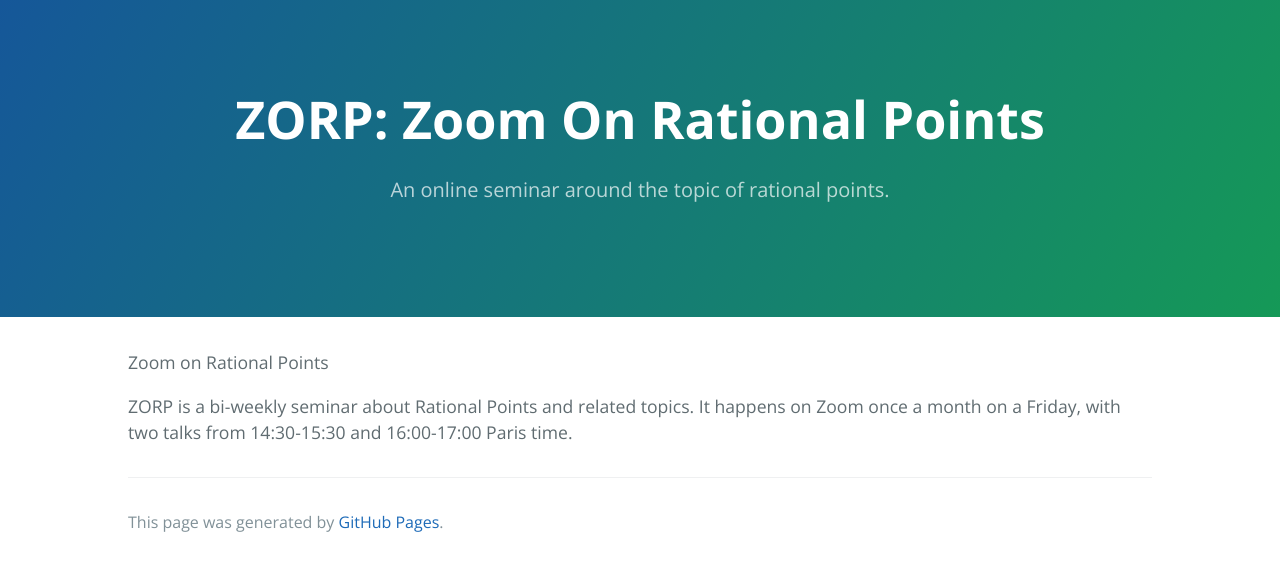
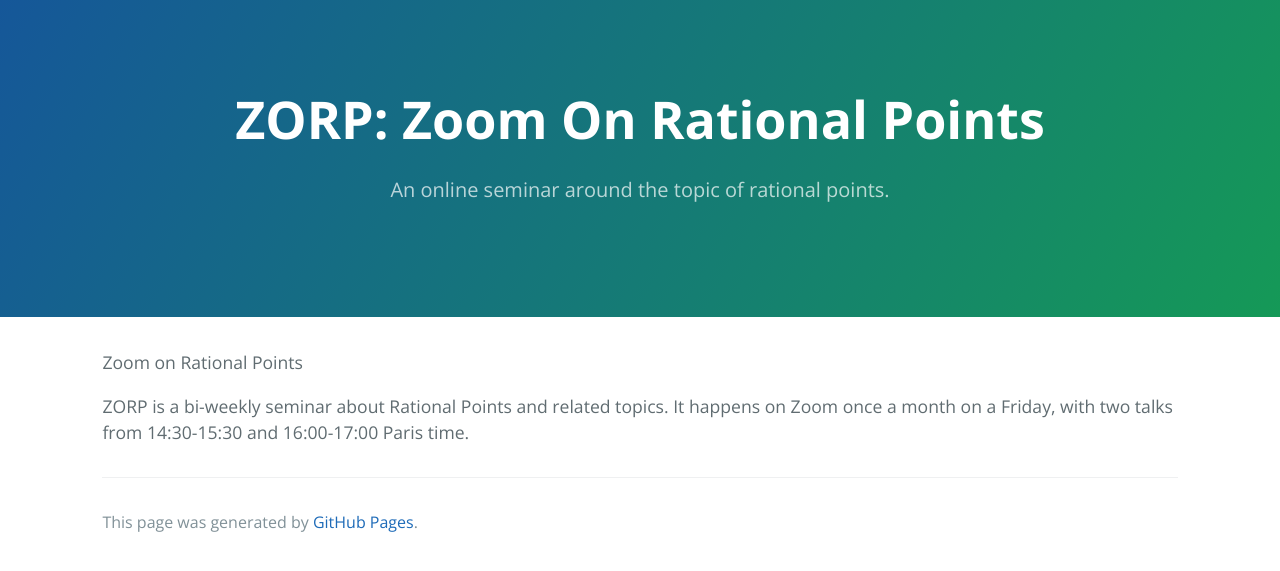
Before and after one commit to zoom-on-rational-points/zoom-on-rational-points.github.io, a Jekyll site: the page built from about.md, in a window 1280 px wide. Shown: the top 571 px of the page. Built offline with Jekyll 4.4.1, drawn with Linux system fonts in a browser that asks for light colours; our own code applies the rules of GitHub Pages for plain Markdown files.

Commit message:
Update jekyll-theme-cayman.scss

```diff
--- a/_sass/jekyll-theme-cayman.scss
+++ b/_sass/jekyll-theme-cayman.scss
@@ -168,7 +168,7 @@ a {
   }
 
   @include large {
-    max-width: 95%;
+    max-width: 99%;
     padding: 2rem 6rem;
     margin: 0 auto;
     font-size: 1.1rem;
```
